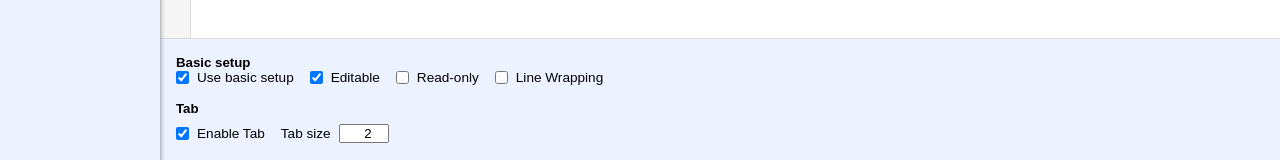
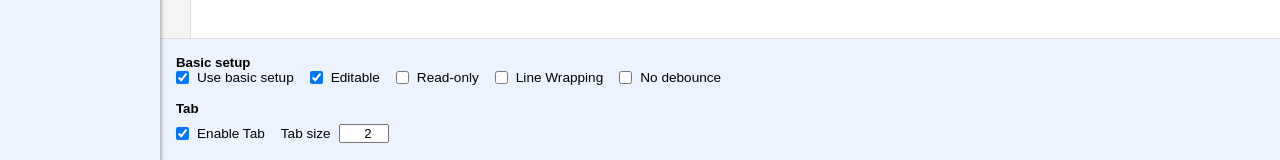
Before and after one commit to touchifyapp/svelte-codemirror-editor, a SvelteKit app: page / in a window 1280 px wide. Shown: the part 525-685 px from the top of the page. Built offline with nearby package versions, Linux system fonts and the light colour scheme.

Commit message:
feat: allow to disable debounce
Fixed #24, Fixed #9

```diff
--- a/src/lib/CodeMirror.svelte
+++ b/src/lib/CodeMirror.svelte
@@ -32,6 +32,8 @@
     export let readonly = false;
     export let placeholder: string | HTMLElement | null | undefined = undefined;
 
+    export let nodebounce = false;
+
     const is_browser = typeof window !== "undefined";
     const dispatch = createEventDispatcher<{ change: string }>();
 
@@ -52,12 +54,12 @@
     $: view && update(value);
     $: view && state_extensions && reconfigure();
 
+    $: on_change = nodebounce ? handle_change : debounce(handle_change, 300);
+
     onMount(() => (view = create_editor_view()));
     onDestroy(() => view?.destroy());
 
     function create_editor_view(): EditorView {
-        const on_change = debounce(handle_change, 300);
-
         return new EditorView({
             parent: element,
             state: create_editor_state(value),
--- a/src/routes/+page.svelte
+++ b/src/routes/+page.svelte
@@ -20,6 +20,7 @@
         placeholder: null,
         lang: null,
         theme: null,
+        nodebounce: false
     };
 
     const languages = ["custom", "javascript", "typescript", "css", "html"];
@@ -85,6 +86,10 @@
             <div class="toggle">
                 <input id="lineWrapping" type="checkbox" bind:checked={props.lineWrapping} />
                 <label for="lineWrapping">Line Wrapping</label>
+            </div>
+            <div class="toggle">
+                <input id="nodebounce" type="checkbox" bind:checked={props.nodebounce} />
+                <label for="nodebounce">No debounce</label>
             </div>
         </div>
 
```
